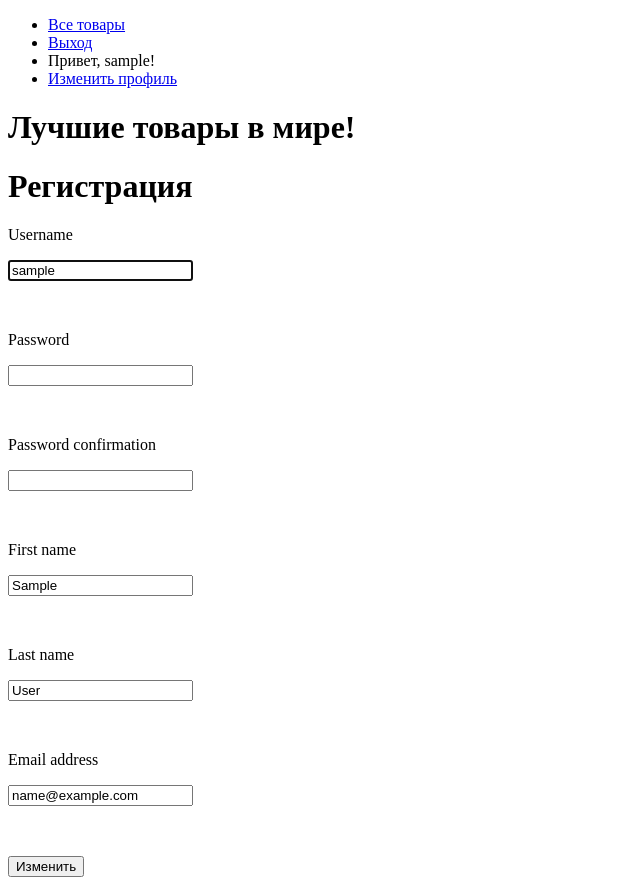
After one commit to iasman312/internship, a Django app: page /accounts/update/ in a window 1280 px wide. The commit adds this page. Shown: the whole page, without its empty margins (0-640 px from the left). Run offline with Django 3.2, Linux system fonts and the light colour scheme; the visitor is signed in with stand-in values (Sample User, id 1).

Commit message:
Создали вьюшку для изменения пользователя и шаблон

```diff
--- /dev/null
+++ b/django_app/accounts/templates/registration/update_user.html
@@ -0,0 +1,9 @@
+{% extends 'base.html' %}
+
+{% block title %}Регистрация{% endblock %}
+{% block content %}
+    <h1>Регистрация</h1>
+    <form action="{% url "update-user" %}" method="POST">
+        {% include 'form.html' with form_method='post' button_text="Изменить" %}
+    </form>
+{% endblock %}
--- a/django_app/accounts/urls.py
+++ b/django_app/accounts/urls.py
@@ -1,10 +1,11 @@
 from django.urls import path
 from django.contrib.auth.views import LoginView, LogoutView
-from .views import register_view
+from .views import register_view, update_user
 
 
 urlpatterns = [
     path('login/', LoginView.as_view(), name='login'),
     path('logout/', LogoutView.as_view(), name='logout'),
-    path('create/', register_view, name='create')
+    path('create/', register_view, name='create'),
+    path('update/', update_user, name='update-user')
 ]
--- a/django_app/accounts/views.py
+++ b/django_app/accounts/views.py
@@ -14,3 +14,15 @@ def register_view(request, *args, **kwargs):
         form = MyUserCreationForm()
     return render(request, 'registration/user_create.html', context={'form':
                                                                          form})
+
+
+def update_user(request, template_name="registration/update_user.html"):
+    form = MyUserCreationForm(instance=request.user)
+    if request.method == "POST":
+        form = MyUserCreationForm(data=request.POST, instance=request.user)
+        if form.is_valid():
+            user = form.save(commit=False)
+            user.save()
+            return redirect('product-list')
+
+    return render(request, template_name, context={'form': form})
--- a/django_app/shop/templates/base.html
+++ b/django_app/shop/templates/base.html
@@ -12,11 +12,12 @@
             {% block menu %}{% endblock %}
             {% if user.is_authenticated %}
                {% block menu_links %}{% endblock %}
-                   <li class="menu-right"><a href="{% url 'logout' %}?next={{ request.get_full_path }}" class="nav-link">Выход</a></li>
-                   <li class="menu-right">Привет, {{ user.username }}!</li>
+                   <li><a href="{% url 'logout' %}?next={{ request.get_full_path }}">Выход</a></li>
+                   <li>Привет, {{ user.username }}!</li>
+                   <li><a href="{% url 'update-user' %}?next={{ request.get_full_path }}">Изменить профиль</a></li>
            {% else %}
-               <li class="menu-right"><a href="{% url 'login' %}?next={{ request.get_full_path }}" class="nav-link">Вход</a>
-               <li class="menu-right"><a href="{% url 'create' %}?next={{ request.get_full_path }}" class="nav-link">Регистрация</a></li>
+               <li><a href="{% url 'login' %}?next={{ request.get_full_path }}" class="nav-link">Вход</a>
+               <li><a href="{% url 'create' %}?next={{ request.get_full_path }}" class="nav-link">Регистрация</a></li>
            {% endif %}
         </ul>
     </nav>
```
